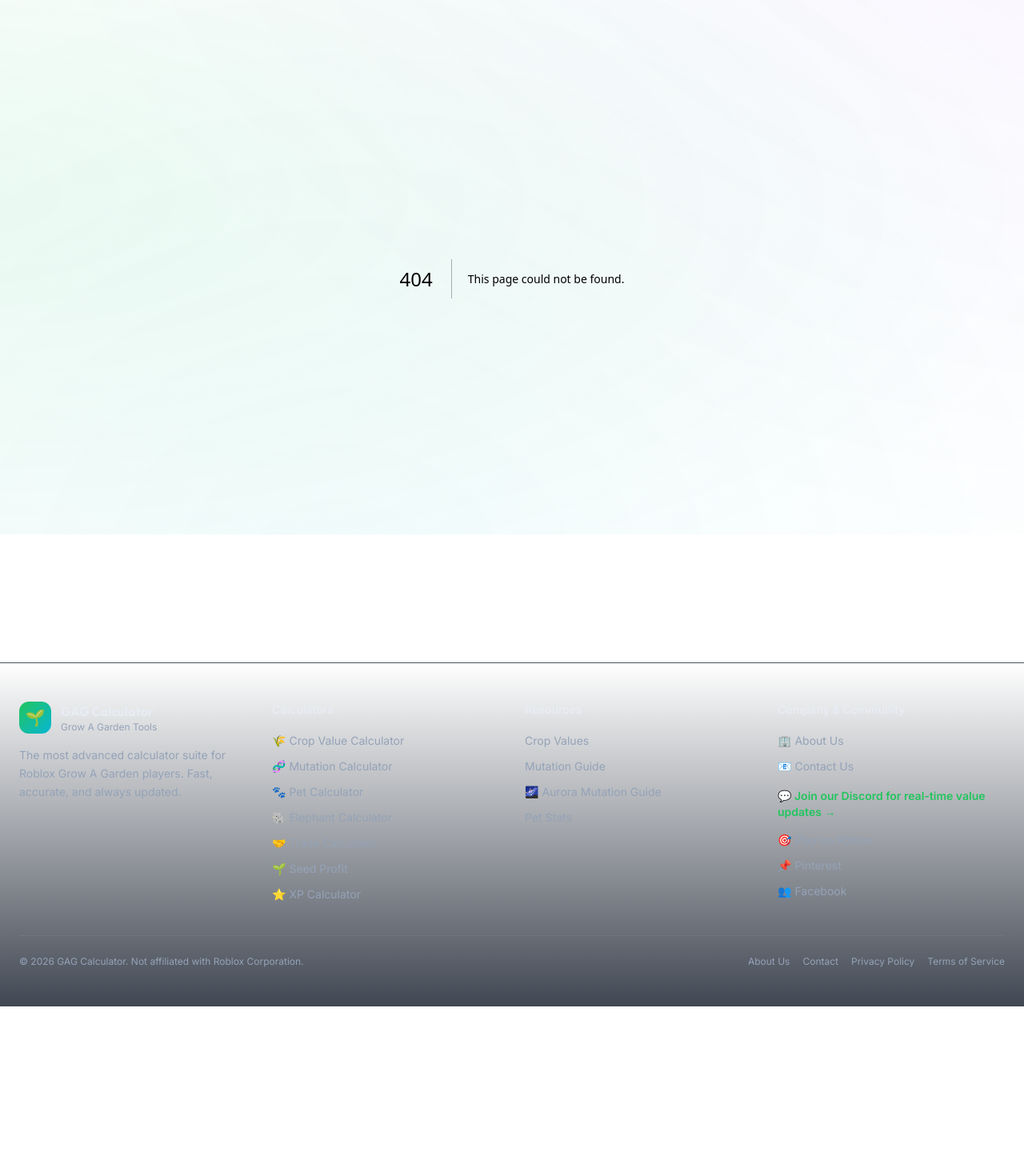
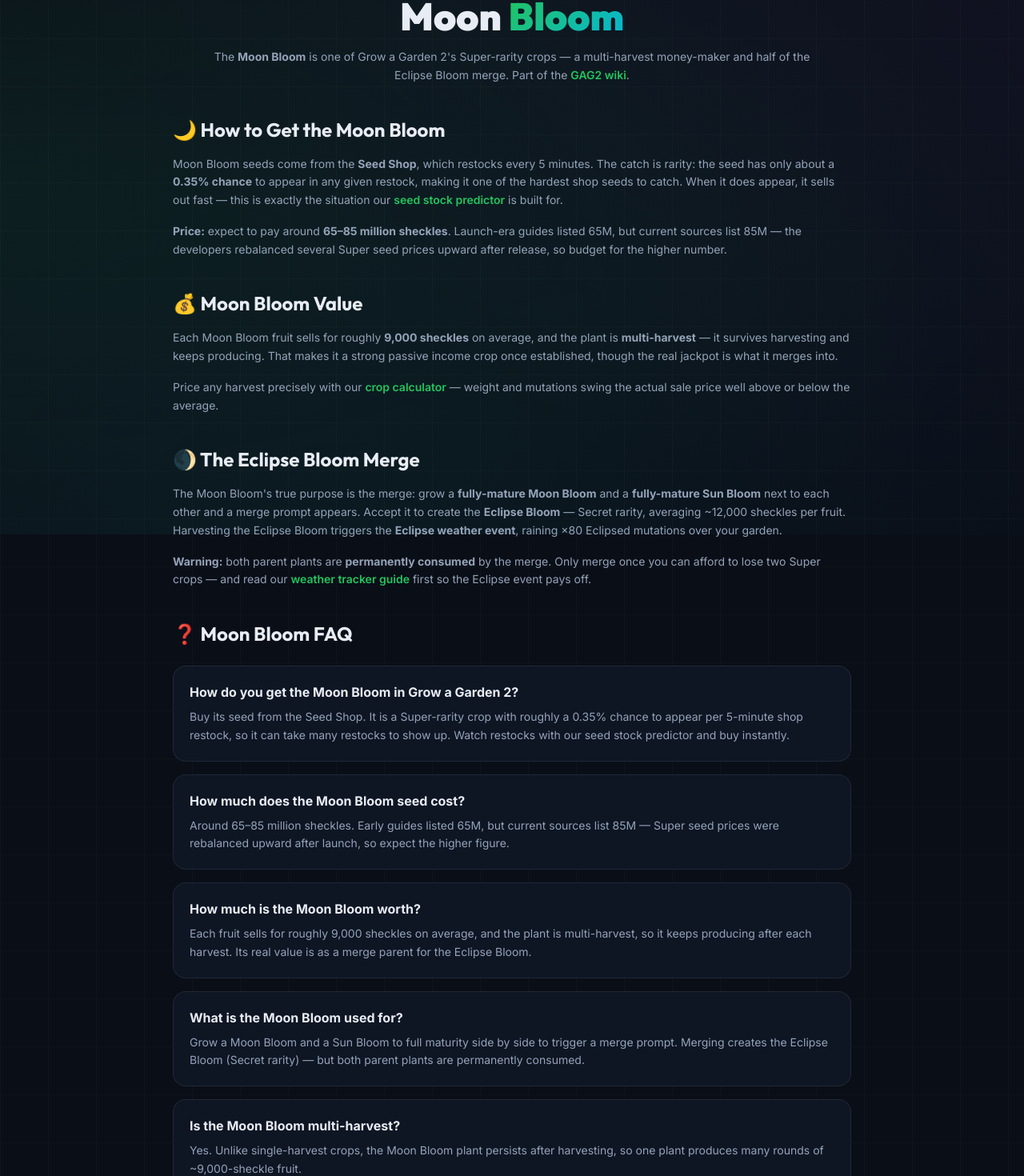
Before and after one commit to liveetcstream-beep/grow-a-garden-calculator, a Next.js app: page /grow-a-garden-2/wiki/plants/moonbloom in a window 1280 px wide. Before the commit this address had no page. Shown: the part 132-1602 px from the top of the page at 80% size. Before the commit the page ends 1390 px from the top, so only its background shows below. Built offline with nearby package versions, Linux system fonts and the light colour scheme.

Commit message:
Add Moon Bloom spoke page (GAG2 wiki)

```diff
--- /dev/null
+++ b/src/app/grow-a-garden-2/wiki/plants/moonbloom/page.tsx
@@ -0,0 +1,138 @@
+import type { Metadata } from "next";
+import Link from "next/link";
+import { getCanonical } from "@/lib/canonical";
+
+const pageTitle = "Moon Bloom Grow a Garden 2 – How to Get & Value";
+const pageDesc = "How to get the Moon Bloom in Grow a Garden 2: seed shop price, stock chance, sell value, and how it merges into the Eclipse Bloom.";
+
+export const metadata: Metadata = {
+  title: pageTitle,
+  description: pageDesc,
+  keywords: ["moon bloom grow a garden 2", "moonbloom", "moon bloom gag2", "moon bloom value", "eclipse bloom grow a garden 2", "grow a garden 2 super crops"],
+  alternates: { canonical: getCanonical("/grow-a-garden-2/wiki/plants/moonbloom") },
+  openGraph: {
+    title: pageTitle,
+    description: pageDesc,
+    url: "https://growagardencalcs.com/grow-a-garden-2/wiki/plants/moonbloom",
+    siteName: "Grow A Garden Calculator",
+    type: "website",
+  },
+};
+
+const faqs = [
+  {
+    q: "How do you get the Moon Bloom in Grow a Garden 2?",
+    a: "Buy its seed from the Seed Shop. It is a Super-rarity crop with roughly a 0.35% chance to appear per 5-minute shop restock, so it can take many restocks to show up. Watch restocks with our seed stock predictor and buy instantly.",
+  },
+  {
+    q: "How much does the Moon Bloom seed cost?",
+    a: "Around 65–85 million sheckles. Early guides listed 65M, but current sources list 85M — Super seed prices were rebalanced upward after launch, so expect the higher figure.",
+  },
+  {
+    q: "How much is the Moon Bloom worth?",
+    a: "Each fruit sells for roughly 9,000 sheckles on average, and the plant is multi-harvest, so it keeps producing after each harvest. Its real value is as a merge parent for the Eclipse Bloom.",
+  },
+  {
+    q: "What is the Moon Bloom used for?",
+    a: "Grow a Moon Bloom and a Sun Bloom to full maturity side by side to trigger a merge prompt. Merging creates the Eclipse Bloom (Secret rarity) — but both parent plants are permanently consumed.",
+  },
+  {
+    q: "Is the Moon Bloom multi-harvest?",
+    a: "Yes. Unlike single-harvest crops, the Moon Bloom plant persists after harvesting, so one plant produces many rounds of ~9,000-sheckle fruit.",
+  },
+];
+
+const faqSchema = {
+  "@context": "https://schema.org",
+  "@type": "FAQPage",
+  mainEntity: faqs.map((f) => ({
+    "@type": "Question",
+    name: f.q,
+    acceptedAnswer: { "@type": "Answer", text: f.a },
+  })),
+};
+
+export default function MoonbloomGuide() {
+  return (
+    <div className="max-w-4xl mx-auto px-4 sm:px-6 py-12">
+      <script
+        type="application/ld+json"
+        dangerouslySetInnerHTML={{ __html: JSON.stringify(faqSchema) }}
+      />
+      <div className="text-center mb-10">
+        <h1 className="text-4xl sm:text-5xl font-black mb-4" style={{ fontFamily: "var(--font-display)", color: "var(--foreground)" }}>
+          Moon <span style={{ background: "var(--gradient-1)", WebkitBackgroundClip: "text", WebkitTextFillColor: "transparent" }}>Bloom</span>
+        </h1>
+        <p className="text-sm max-w-3xl mx-auto leading-relaxed" style={{ color: "var(--muted)" }}>
+          The <strong>Moon Bloom</strong> is one of Grow a Garden 2's Super-rarity crops — a multi-harvest money-maker and
+          half of the Eclipse Bloom merge. Part of the <Link href="/grow-a-garden-2/wiki" className="text-[var(--primary)] hover:underline font-semibold">GAG2 wiki</Link>.
+        </p>
+      </div>
+
+      <div className="space-y-10 text-sm leading-relaxed" style={{ color: "var(--muted)" }}>
+        <section>
+          <h2 className="text-2xl font-bold mb-4 text-left" style={{ fontFamily: "var(--font-display)", color: "var(--foreground)" }}>
+            🌙 How to Get the Moon Bloom
+          </h2>
+          <p className="mb-4">
+            Moon Bloom seeds come from the <strong>Seed Shop</strong>, which restocks every 5 minutes. The catch is rarity:
+            the seed has only about a <strong>0.35% chance</strong> to appear in any given restock, making it one of the
+            hardest shop seeds to catch. When it does appear, it sells out fast — this is exactly the situation our <Link href="/grow-a-garden-2/stock-predictor" className="text-[var(--primary)] hover:underline font-semibold">seed stock predictor</Link> is
+            built for.
+          </p>
+          <p className="mb-4">
+            <strong>Price:</strong> expect to pay around <strong>65–85 million sheckles</strong>. Launch-era guides listed
+            65M, but current sources list 85M — the developers rebalanced several Super seed prices upward after release,
+            so budget for the higher number.
+          </p>
+        </section>
+
+        <section>
+          <h2 className="text-2xl font-bold mb-4 text-left" style={{ fontFamily: "var(--font-display)", color: "var(--foreground)" }}>
+            💰 Moon Bloom Value
+          </h2>
+          <p className="mb-4">
+            Each Moon Bloom fruit sells for roughly <strong>9,000 sheckles</strong> on average, and the plant is <strong>multi-harvest</strong> —
+            it survives harvesting and keeps producing. That makes it a strong passive income crop once established, though
+            the real jackpot is what it merges into.
+          </p>
+          <p className="mb-4">
+            Price any harvest precisely with our <Link href="/" className="text-[var(--primary)] hover:underline font-semibold">crop calculator</Link> — weight
+            and mutations swing the actual sale price well above or below the average.
+          </p>
+        </section>
+
+        <section>
+          <h2 className="text-2xl font-bold mb-4 text-left" style={{ fontFamily: "var(--font-display)", color: "var(--foreground)" }}>
+            🌒 The Eclipse Bloom Merge
+          </h2>
+          <p className="mb-4">
+            The Moon Bloom's true purpose is the merge: grow a <strong>fully-mature Moon Bloom</strong> and a <strong>fully-mature
+            Sun Bloom</strong> next to each other and a merge prompt appears. Accept it to create the <strong>Eclipse Bloom</strong> —
+            Secret rarity, averaging ~12,000 sheckles per fruit. Harvesting the Eclipse Bloom triggers the <strong>Eclipse weather
+            event</strong>, raining ×80 Eclipsed mutations over your garden.
+          </p>
+          <p className="mb-4">
+            <strong>Warning:</strong> both parent plants are <strong>permanently consumed</strong> by the merge. Only merge
+            once you can afford to lose two Super crops — and read our <Link href="/grow-a-garden-2/weather-tracker" className="text-[var(--primary)] hover:underline font-semibold">weather tracker guide</Link> first
+            so the Eclipse event pays off.
+          </p>
+        </section>
+
+        <section>
+          <h2 className="text-2xl font-bold mb-6 text-left" style={{ fontFamily: "var(--font-display)", color: "var(--foreground)" }}>
+            ❓ Moon Bloom FAQ
+          </h2>
+          <div className="space-y-4">
+            {faqs.map((faq, i) => (
+              <div key={i} className="glass-card-static p-5">
+                <h3 className="text-base font-bold mb-2" style={{ color: "var(--foreground)" }}>{faq.q}</h3>
+                <p className="text-sm leading-relaxed" style={{ color: "var(--muted)" }}>{faq.a}</p>
+              </div>
+            ))}
+          </div>
+        </section>
+      </div>
+    </div>
+  );
+}
```
